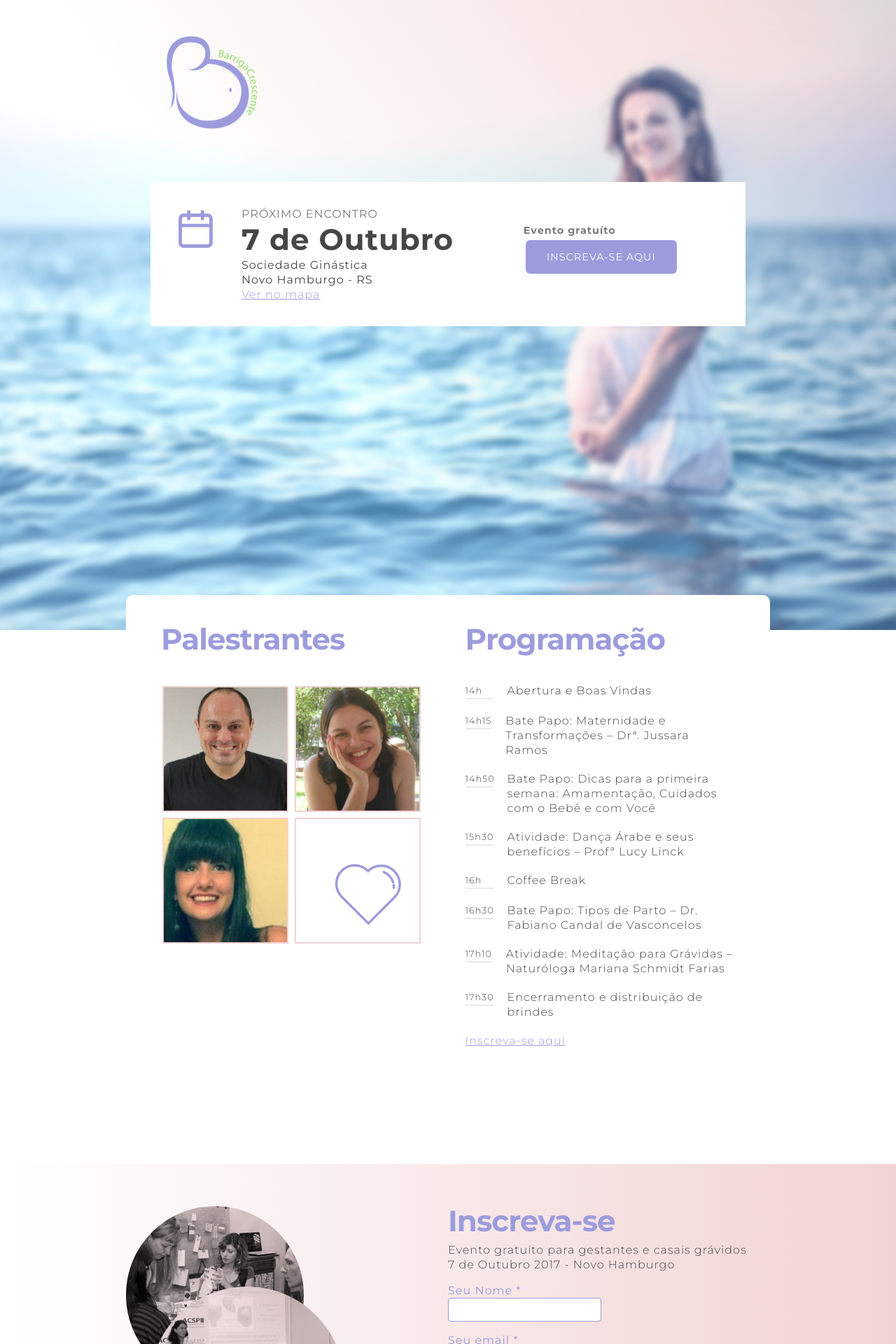
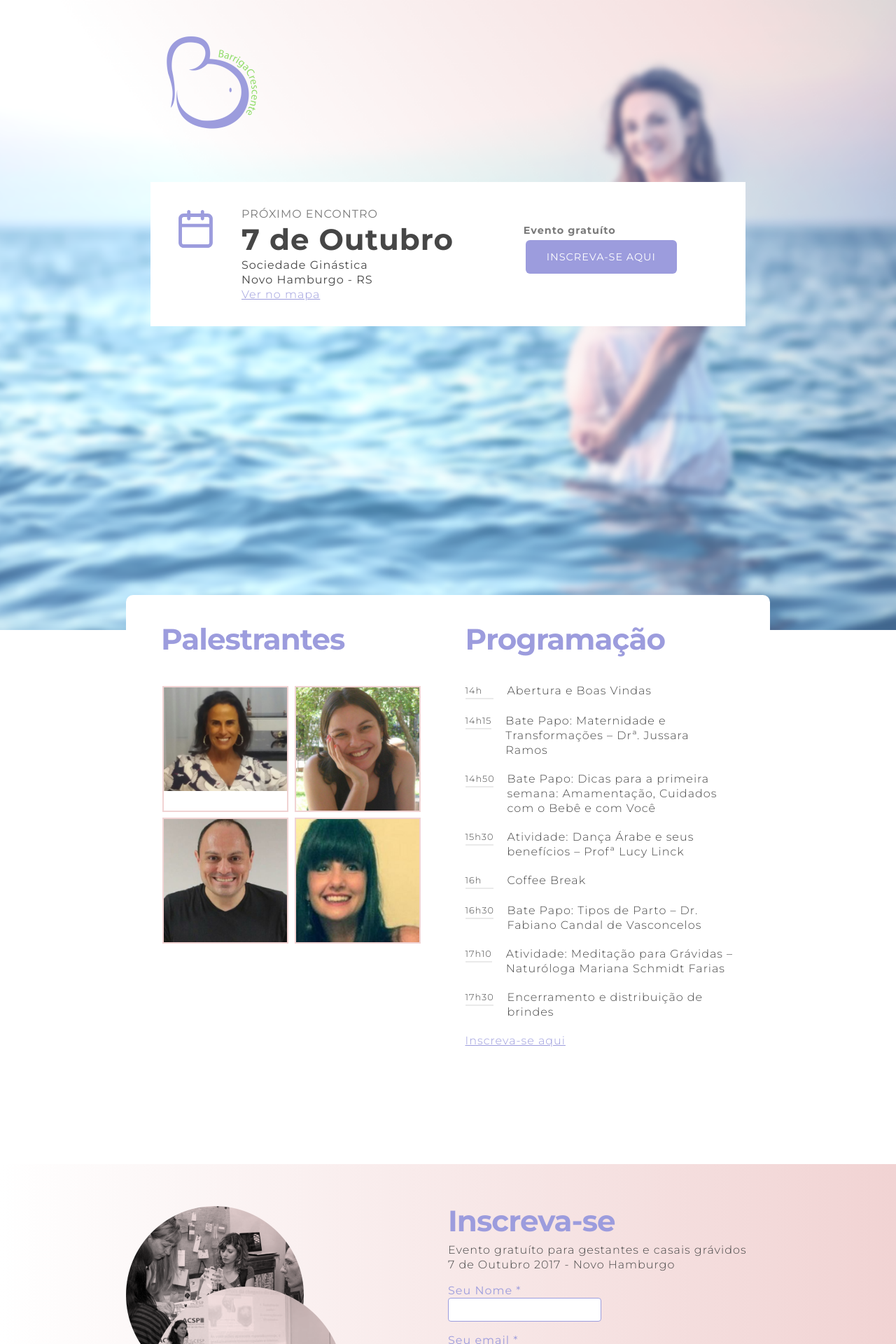
Before and after one commit to barrigacrescente/bc-website, a Jekyll site: the page built from index.html, in a window 1280 px wide. Shown: the top 1920 px of the page at 70% size. Built offline with Jekyll 4.4.1, drawn with Linux system fonts in a browser that asks for light colours.

Commit message:
added speaker

```diff
--- a/_layouts/landing.html
+++ b/_layouts/landing.html
@@ -41,13 +41,14 @@
           <h3 class="landing-title">Palestrantes</h3>
           <ul class="event-speakers-content">
             <li class="event-speakers-item">
-              <img src="/img/speakers/fabiano_candal.jpg" alt="">
+              <img src="/img/speakers/jussara.png" alt="">
               <div class="event-speakers-item-info">
-                Dr. Fabiano Candal
-                <br>
-                Ginecologista e Obstetra
+                Drª. Jussara Ramos
+                <br />
+                Psicóloga
               </div>
             </li>
+
             <li class="event-speakers-item">
               <img src="/img/speakers/lucy_link.jpg" alt="">
               <div class="event-speakers-item-info">
@@ -58,19 +59,20 @@
             </li>
 
             <li class="event-speakers-item">
+              <img src="/img/speakers/fabiano_candal.jpg" alt="">
+              <div class="event-speakers-item-info">
+                Dr. Fabiano Candal
+                <br>
+                Ginecologista e Obstetra
+              </div>
+            </li>
+
+            <li class="event-speakers-item">
               <img src="/img/speakers/mari2123dd.jpg" alt="">
               <div class="event-speakers-item-info">
                 Mariana Schmidt
                 <br />
                 Doula, BarrigaCrescente
-              </div>
-            </li>
-            <li class="event-speakers-item">
-              <div style="width:20px; margin:0 auto;display:block; margin-top:70px;color:#F1D3D3;">
-                <div class="icon icon-heart-purple-speaker"></div>
-              </div>
-              <div class="event-speakers-item-info">
-
               </div>
             </li>
           </ul>
```
Also changed, not shown: img/speakers/jussara.png (added).
